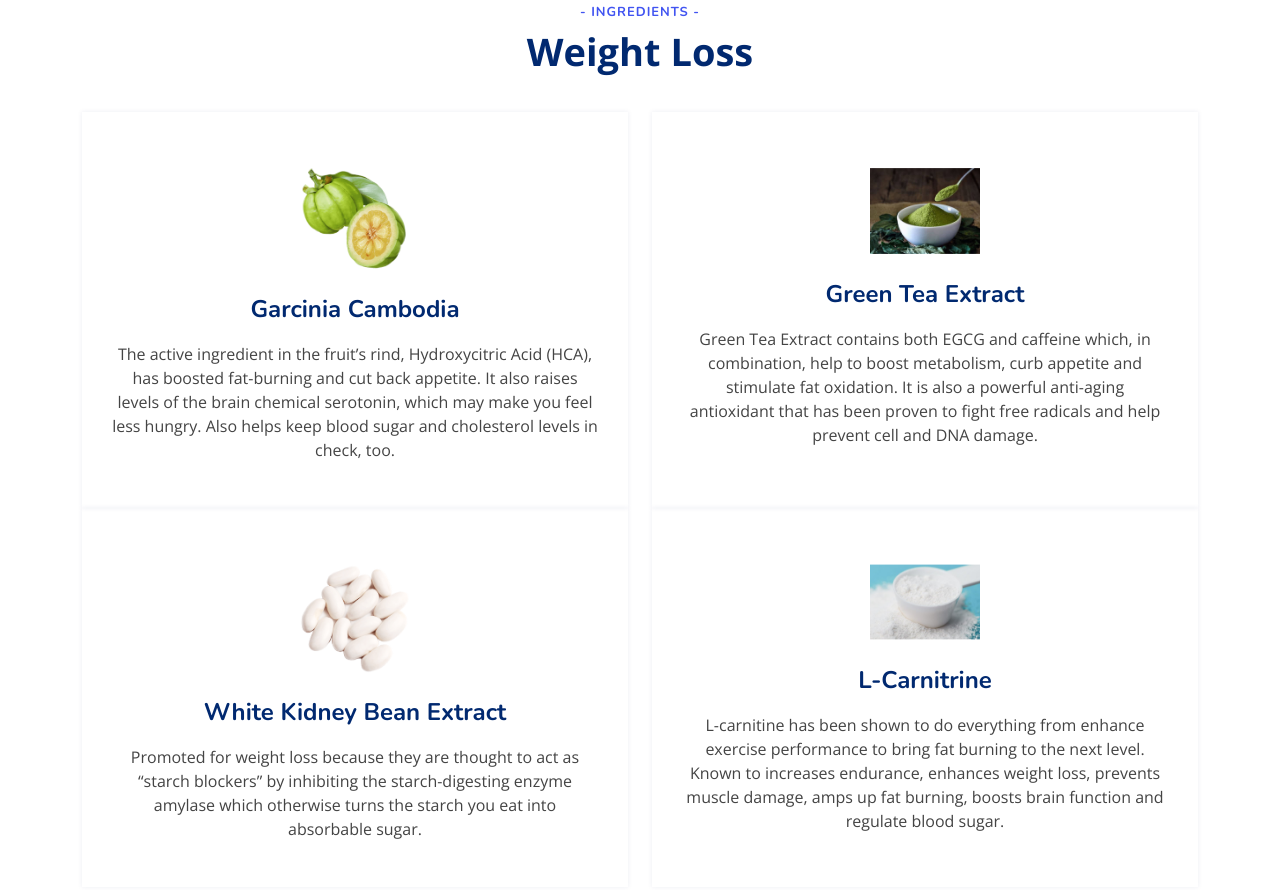
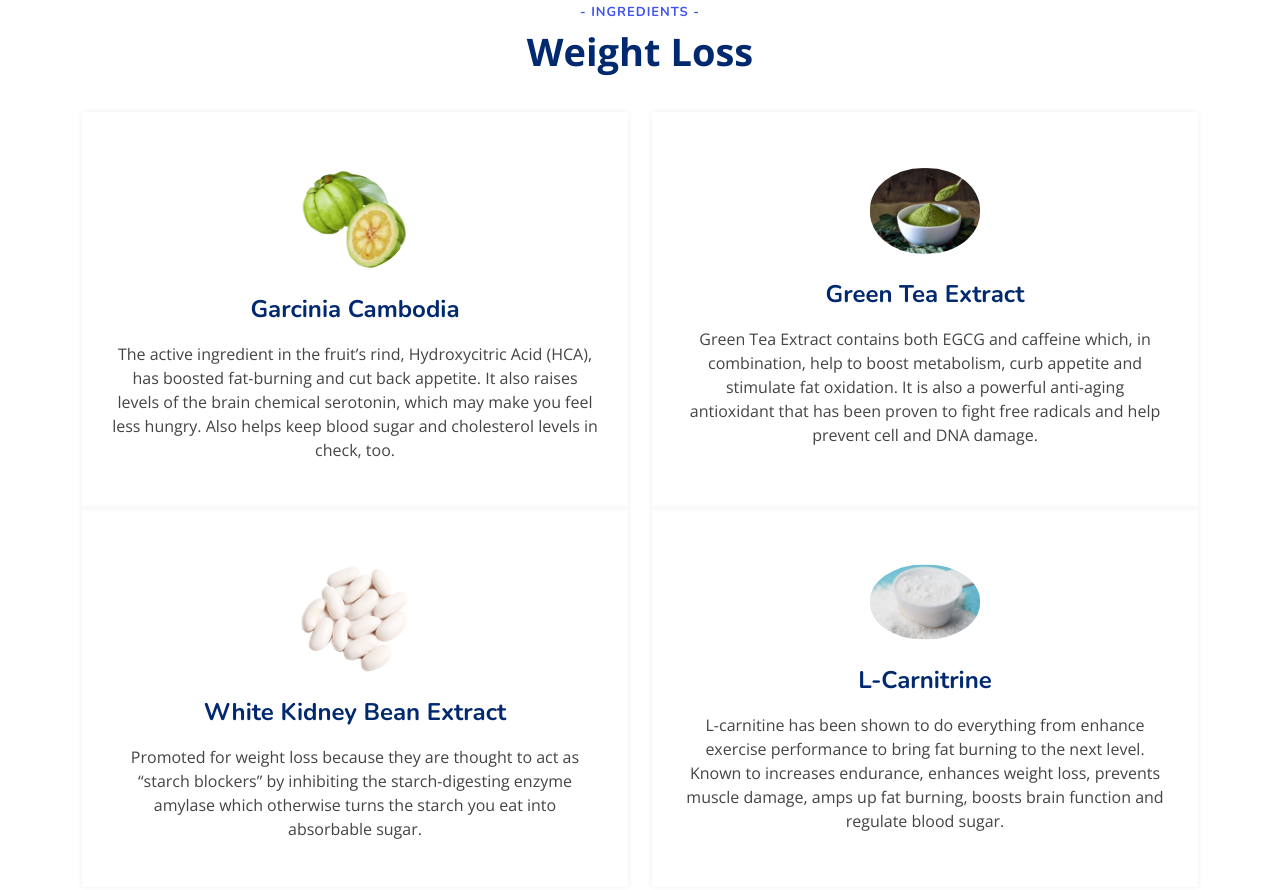
Before and after one commit to absamin29/sonnaisa, a plain HTML site: page products/burn-1/burn-products.html in a window 1280 px wide. Shown: the part 1120-2010 px from the top of the page. Drawn offline with nearby package versions, Linux system fonts and the light colour scheme.

Commit message:
style product

```diff
--- a/assets/css/style.css
+++ b/assets/css/style.css
@@ -2458,3 +2458,8 @@ section {
   border: 2px solid white;
   width: 100%;
 }
+
+.circle-p {
+  border-radius: 49%;
+  background-color: transparent;
+}
```
